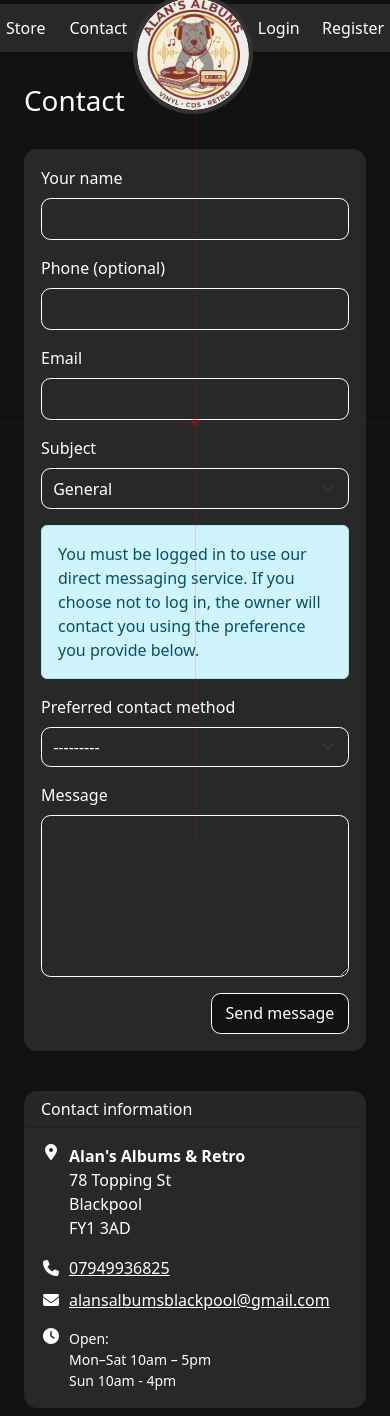
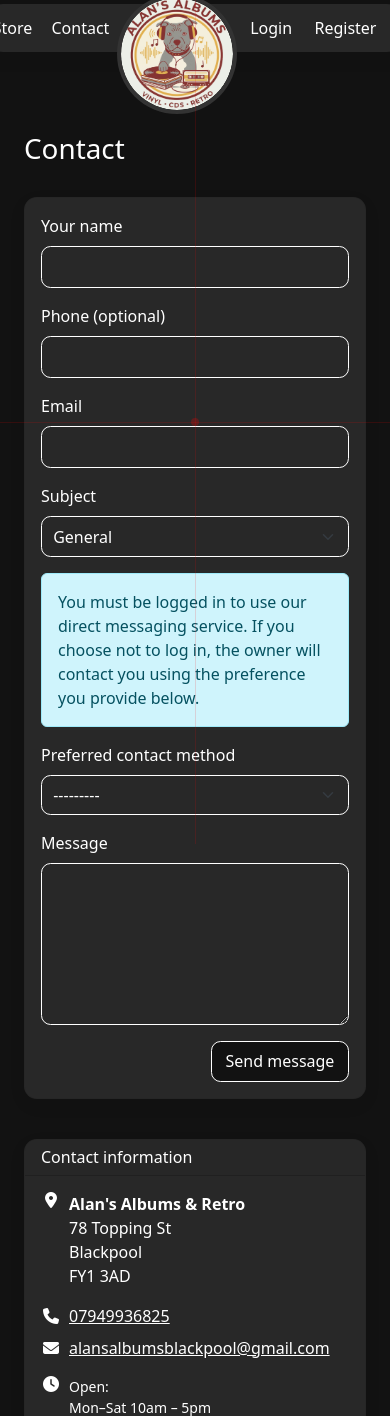
Before and after one commit to zZWinterZz/alans-albums, a Django app: page /contact/ in a window 390 px wide. Shown: the top 1416 px of the page. Run offline with Django 4.2, Linux system fonts and the light colour scheme; some libraries are stand-ins or nearby versions.

Commit message:
fix: Adjust small-screen navbar spacing for improved layout and user experience

```diff
--- a/static/css/style.css
+++ b/static/css/style.css
@@ -120,7 +120,42 @@ main,
 .nav-right .navbar-nav .nav-item{margin-left:.4rem}
 
 /* Nav surface (pill) */
+
 .nav-surface{background:var(--card-surface);padding:4px 30px;border-radius:999px;display:inline-flex;align-items:center;gap:34px;box-shadow:0 6px 18px rgba(0,0,0,0.08);position:relative;min-width:440px}
+
+/* Small-screen navbar spacing: keep side padding internal (nav-surface)
+   and keep bottom spacing external on the navbar so the centered logo
+   doesn't overlap navigation items. User requested less side padding and
+   more bottom spacing. */
+@media (max-width: 767.98px){
+    /* remove left/right padding from the fixed navbar itself */
+    /* keep nav-surface as the internal padded pill; further reduce horizontal
+       padding so it fits better on narrow screens */
+    .nav-surface{
+        padding-left: 6px;
+        padding-right: 6px;
+        gap: 40px;
+        min-width: unset; /* allow it to shrink rather than forcing overflow */
+    }
+
+    /* ensure the site content still accounts for the fixed nav height.
+       Add top padding to the body so the fixed navbar doesn't overlap
+       page content on small screens. */
+    body{padding-top:3rem}
+    .site-container{padding-top:3.75rem}
+
+    /* Reduce spacing between left-side nav items (Store / Contact) */
+    .nav-left .navbar-nav .nav-item{
+        margin-right: .2rem !important; /* was .5rem */
+    }
+
+    /* Increase gap between basket and user dropdown on the right so the
+       centered logo appears visually centered between left and right groups. */
+    .nav-right > div:first-child{
+        margin-right: 1.3rem !important;
+        margin-left: .2rem /* increases gap after cart */
+    }
+}
 
 /* Make room for the logo overlap */
 .site-container{padding-top:3.75rem}
```
